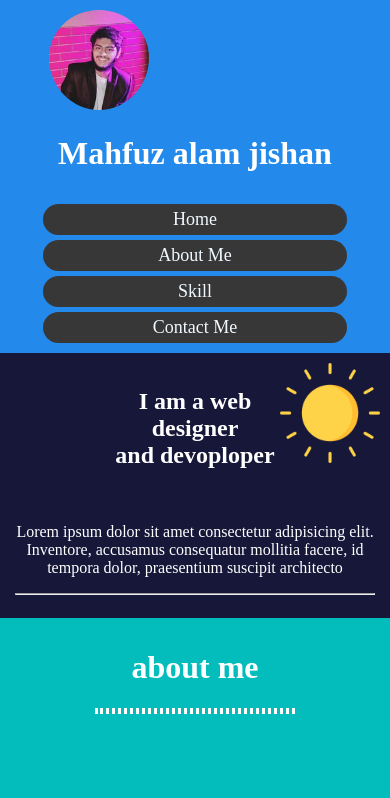
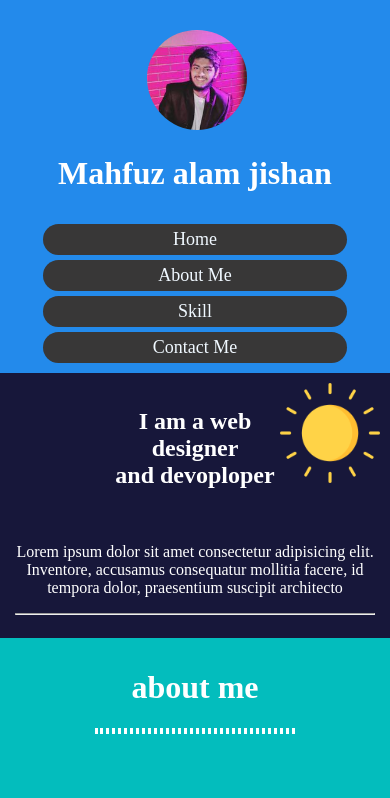
Before and after one commit to jishan117/myportfolio1, a plain HTML site: page index.html in a window 390 px wide. Shown: the top 798 px of the page. Drawn offline with Linux system fonts and the light colour scheme.

Commit message:
Update mobile.css

```diff
--- a/mobile.css
+++ b/mobile.css
@@ -5,8 +5,8 @@
     display: flex;
 }
 .logo{
-    margin-left:10%;
-    margin-top: 0px;
+    margin-left: 30%;
+    margin-top: 10px;
 }
 .nab-heading{
     margin: 0%;
```
